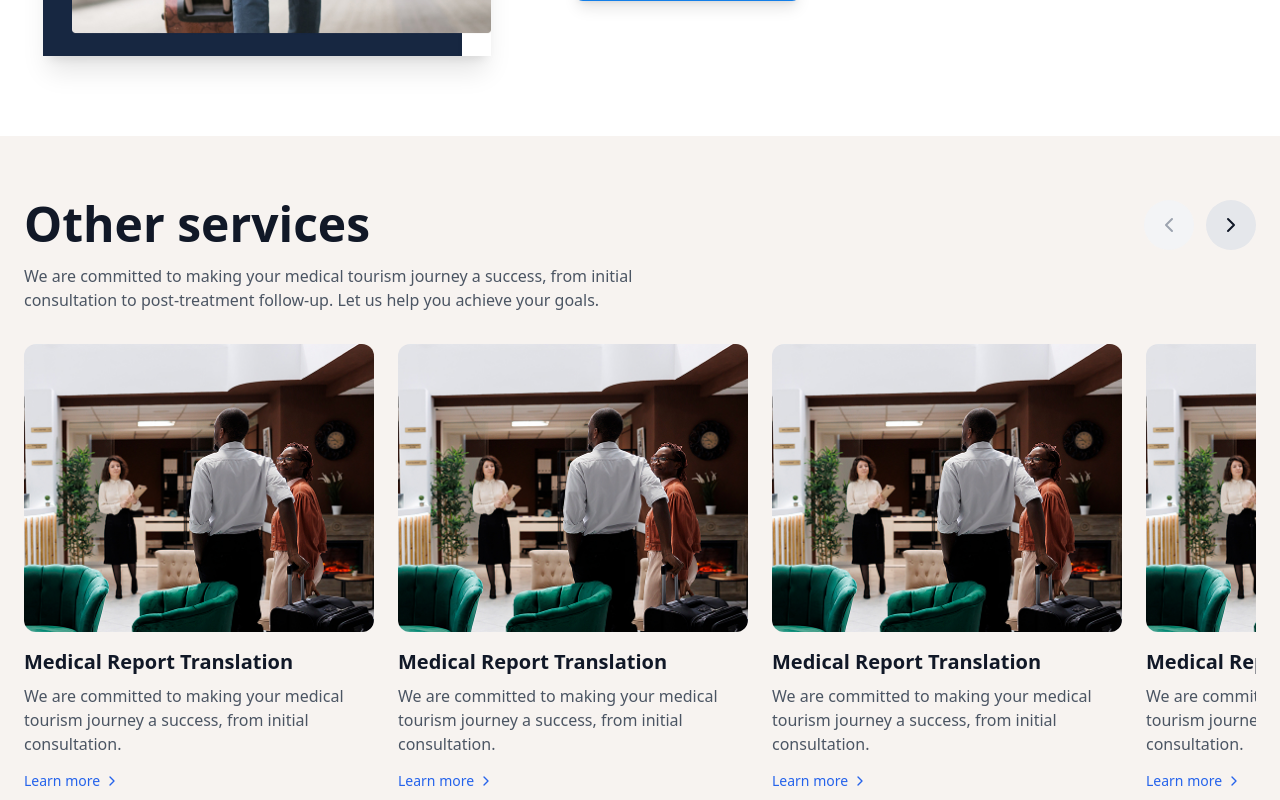
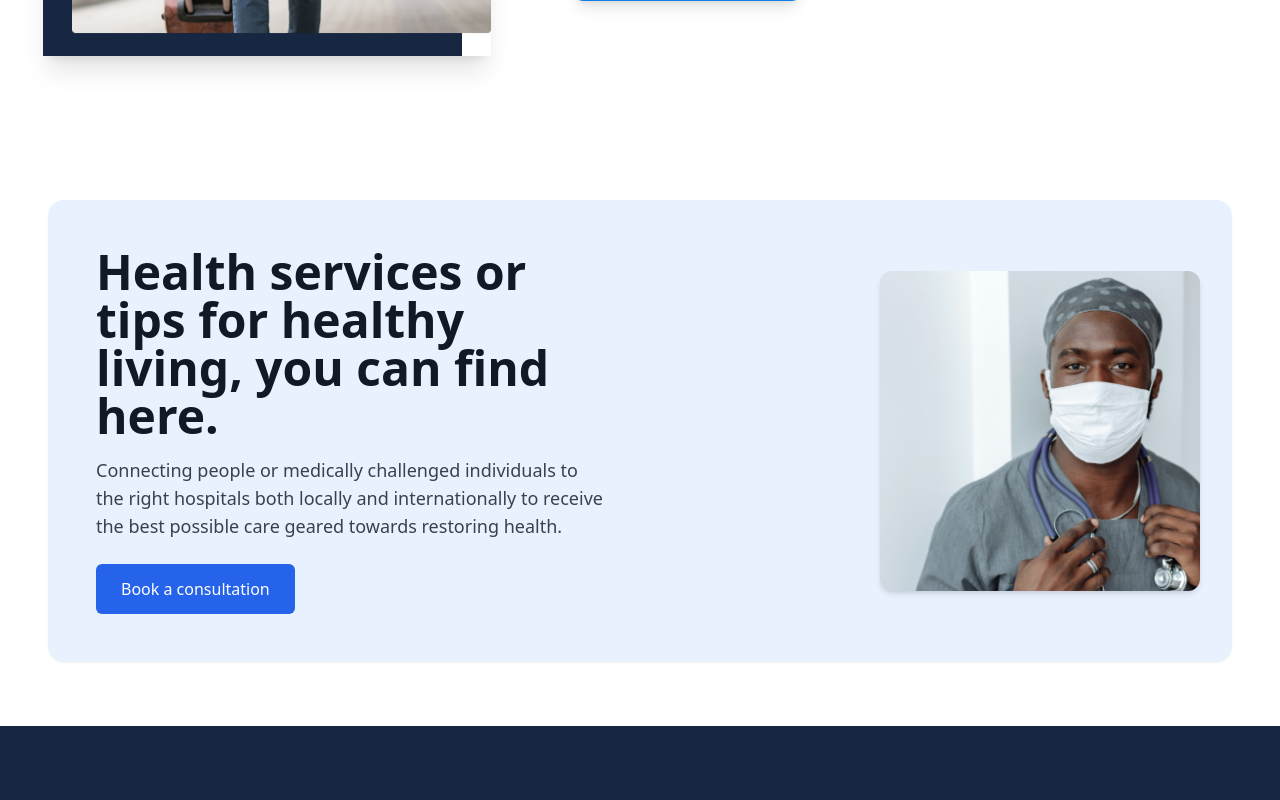
Before and after one commit to Binmuhammad001/healing-ways, a React (Vite) app: page /con_service in a window 1280 px wide. Shown: the part 2400-3200 px from the top of the page. Built offline with nearby package versions, Linux system fonts and the light colour scheme.

Commit message:
Update con_service.jsx

```diff
--- a/src/pages/con_service.jsx
+++ b/src/pages/con_service.jsx
@@ -18,7 +18,7 @@ export default function App(){
         <Section1/>
         <Section2/>
         <Section3/>
-        <Section4/>
+
         <Section5/>
         <Footer/>
         </>
```
